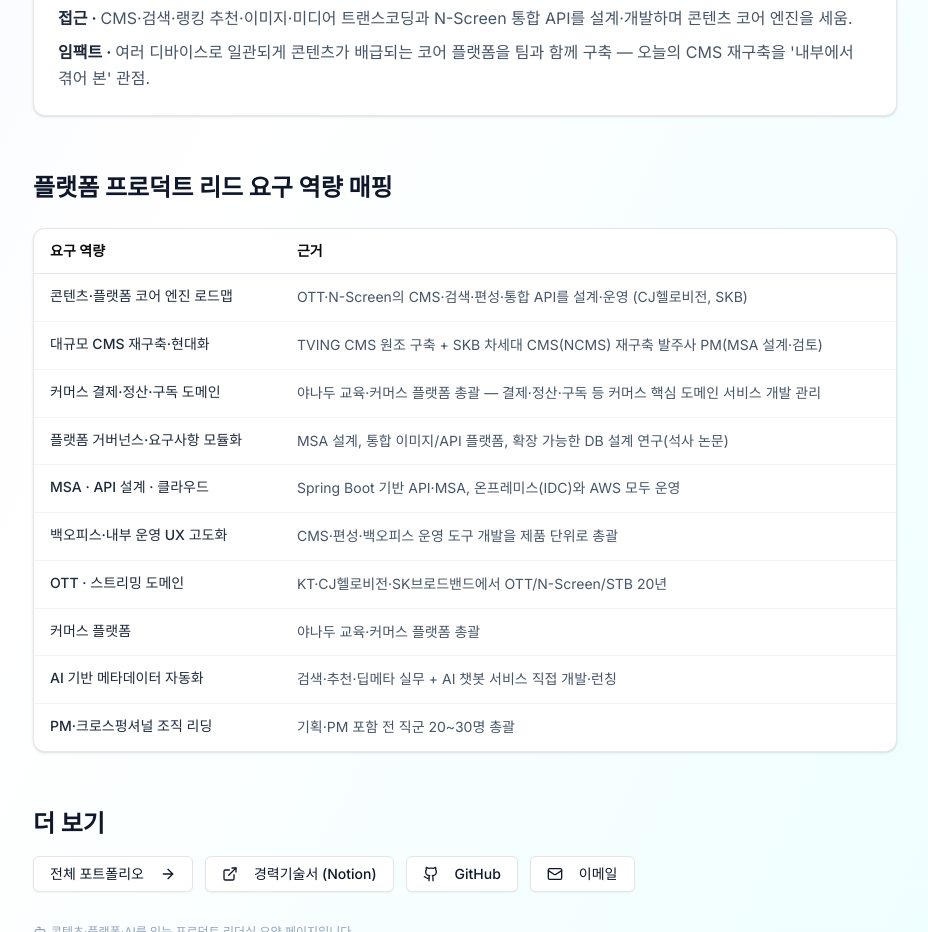
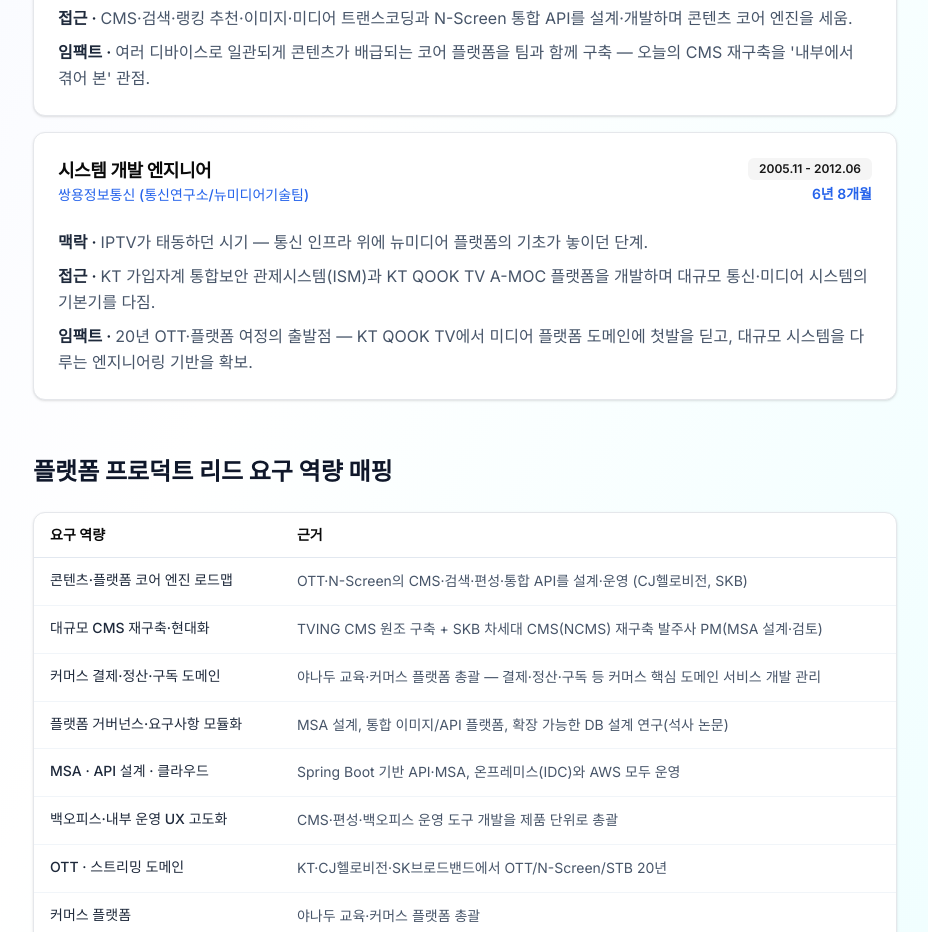
Before and after one commit to withwooyong/withwooyong.github.io, a Next.js app: page /product-lead in a window 1280 px wide. Shown: the part 1660-2592 px from the top of the page, without its empty margins (175-1103 px from the left). Built offline with nearby package versions, Linux system fonts and the light colour scheme; no server answers.

Commit message:
content: 프로덕트 리더십 대표 여정에 쌍용정보통신 경력 추가

```diff
--- a/pages/product-lead/index.tsx
+++ b/pages/product-lead/index.tsx
@@ -67,6 +67,15 @@
     context: "콘텐츠가 여러 화면으로 흐르는 OTT의 초기 — 통합 CMS와 콘텐츠 파이프라인이 필요했던 시기.",
     approach: "CMS·검색·랭킹 추천·이미지·미디어 트랜스코딩과 N-Screen 통합 API를 설계·개발하며 콘텐츠 코어 엔진을 세움.",
     impact: "여러 디바이스로 일관되게 콘텐츠가 배급되는 코어 플랫폼을 팀과 함께 구축 — 오늘의 CMS 재구축을 '내부에서 겪어 본' 관점.",
+  },
+  {
+    period: "2005.11 - 2012.06",
+    duration: "6년 8개월",
+    org: "쌍용정보통신 (통신연구소/뉴미디어기술팀)",
+    role: "시스템 개발 엔지니어",
+    context: "IPTV가 태동하던 시기 — 통신 인프라 위에 뉴미디어 플랫폼의 기초가 놓이던 단계.",
+    approach: "KT 가입자계 통합보안 관제시스템(ISM)과 KT QOOK TV A-MOC 플랫폼을 개발하며 대규모 통신·미디어 시스템의 기본기를 다짐.",
+    impact: "20년 OTT·플랫폼 여정의 출발점 — KT QOOK TV에서 미디어 플랫폼 도메인에 첫발을 딛고, 대규모 시스템을 다루는 엔지니어링 기반을 확보.",
   },
 ];
 
```
